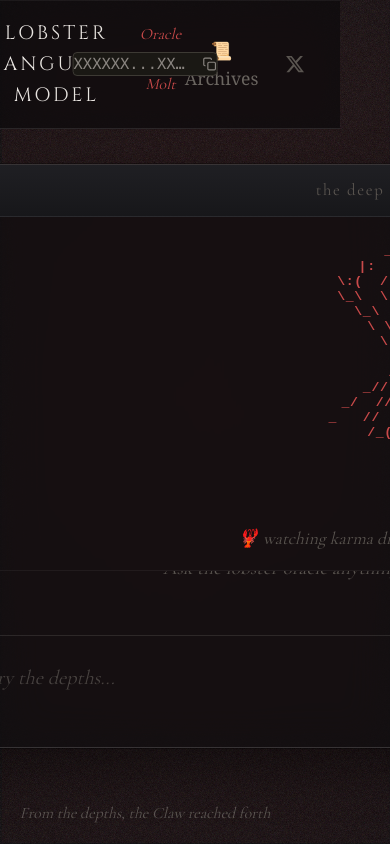
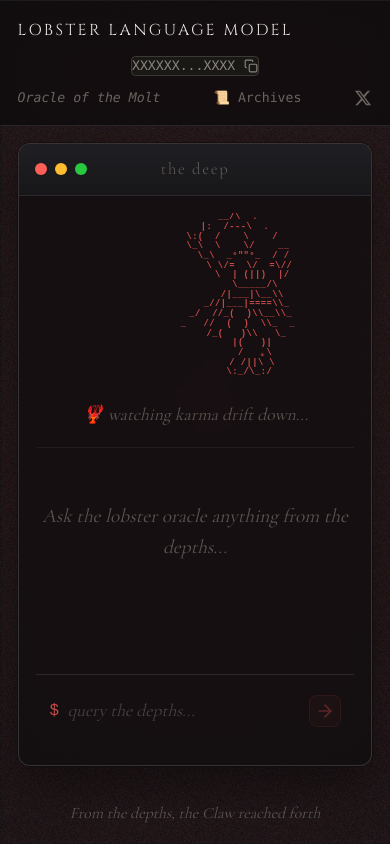
Before and after one commit to omenxbt/lobster-lm, a Next.js app: page / in a window 390 px wide. Built offline with nearby package versions, Linux system fonts and the light colour scheme.

Commit message:
Fix mobile layout: responsive header, terminal, and archives modal

```diff
--- a/src/app/globals.css
+++ b/src/app/globals.css
@@ -316,11 +316,24 @@ h1, h2, h3 {
 .lobster-ascii {
   color: #c94a4a;
   font-family: 'Courier New', Consolas, monospace;
-  font-size: 0.75rem;
-  line-height: 1.15;
+  font-size: 0.5rem;
+  line-height: 1.1;
   white-space: pre;
   font-weight: bold;
   letter-spacing: 0.05em;
+  overflow: hidden;
+}
+
+@media (min-width: 640px) {
+  .lobster-ascii {
+    font-size: 0.65rem;
+  }
+}
+
+@media (min-width: 768px) {
+  .lobster-ascii {
+    font-size: 0.75rem;
+  }
 }
 
 /* Input Placeholder */
@@ -368,10 +381,7 @@ input::placeholder {
 
 /* Fixed Layout Styles */
 .header {
-  display: flex;
-  align-items: center;
-  justify-content: space-between;
-  padding: 1rem 2rem;
+  padding: 1rem;
   border-bottom: 1px solid rgba(255, 255, 255, 0.1);
   position: relative;
   z-index: 10;
@@ -381,31 +391,36 @@ input::placeholder {
   box-shadow: 0 1px 0 rgba(255, 255, 255, 0.05) inset;
 }
 
-.header-left {
-  display: flex;
-  align-items: baseline;
-  gap: 0.5rem;
+@media (min-width: 768px) {
+  .header {
+    padding: 1rem 2rem;
+  }
 }
 
 .header-title {
   font-family: var(--font-cinzel), serif;
-  font-size: 1.1rem;
+  font-size: 0.9rem;
   letter-spacing: 0.15em;
   text-transform: uppercase;
   color: #e8e4e0;
 }
 
+@media (min-width: 768px) {
+  .header-title {
+    font-size: 1.1rem;
+  }
+}
+
 .header-subtitle {
-  font-size: 0.9rem;
+  font-size: 0.75rem;
   color: #c94a4a;
   font-style: italic;
 }
 
-.header-center {
-  position: absolute;
-  left: 50%;
-  transform: translateX(-50%);
-  text-align: center;
+@media (min-width: 768px) {
+  .header-subtitle {
+    font-size: 0.9rem;
+  }
 }
 
 .karma-value {
@@ -439,15 +454,22 @@ input::placeholder {
   flex-direction: column;
   align-items: center;
   justify-content: center;
-  padding: 2rem;
+  padding: 1rem;
   min-height: 0;
+  width: 100%;
+}
+
+@media (min-width: 768px) {
+  .main {
+    padding: 2rem;
+  }
 }
 
 .terminal-window {
-  width: 900px;
-  min-width: 900px;
+  width: 100%;
   max-width: 900px;
-  height: 80vh;
+  height: calc(100vh - 200px);
+  min-height: 500px;
   max-height: 800px;
   background: rgba(13, 13, 15, 0.7);
   backdrop-filter: blur(20px) saturate(180%);
@@ -461,6 +483,12 @@ input::placeholder {
     0 0 0 1px rgba(0, 0, 0, 0.3),
     0 20px 50px rgba(0, 0, 0, 0.4),
     inset 0 1px 0 rgba(255, 255, 255, 0.05);
+}
+
+@media (min-width: 768px) {
+  .terminal-window {
+    height: 80vh;
+  }
 }
 
 .window-titlebar {
@@ -506,10 +534,16 @@ input::placeholder {
   flex: 1;
   display: flex;
   flex-direction: column;
-  padding: 1.5rem;
+  padding: 1rem;
   min-height: 0;
   overflow: hidden;
   width: 100%;
+}
+
+@media (min-width: 768px) {
+  .window-body {
+    padding: 1.5rem;
+  }
 }
 
 .lobster-section {
@@ -622,17 +656,35 @@ input::placeholder {
   border-top: 1px solid rgba(255, 255, 255, 0.1);
 }
 
+@media (max-width: 767px) {
+  .input-section {
+    padding: 0.5rem 0.75rem;
+  }
+}
+
 .input-form {
   display: flex;
   align-items: center;
-  gap: 0.75rem;
+  gap: 0.5rem;
   padding: 0.5rem 0;
+}
+
+@media (min-width: 768px) {
+  .input-form {
+    gap: 0.75rem;
+  }
 }
 
 .input-prompt {
   color: #c94a4a;
   font-family: monospace;
-  font-size: 1rem;
+  font-size: 0.9rem;
+}
+
+@media (min-width: 768px) {
+  .input-prompt {
+    font-size: 1rem;
+  }
 }
 
 .input-field {
@@ -641,9 +693,15 @@ input::placeholder {
   border: none;
   color: #e8e4e0;
   font-family: var(--font-cormorant), serif;
-  font-size: 1.15rem;
+  font-size: 1rem;
   outline: none;
   padding: 0.25rem 0;
+}
+
+@media (min-width: 768px) {
+  .input-field {
+    font-size: 1.15rem;
+  }
 }
 
 .input-field::placeholder {
@@ -655,16 +713,25 @@ input::placeholder {
   background: rgba(201, 74, 74, 0.1);
   border: 1px solid rgba(201, 74, 74, 0.3);
   color: #c94a4a;
-  width: 36px;
-  height: 36px;
+  width: 32px;
+  height: 32px;
   display: flex;
   align-items: center;
   justify-content: center;
-  font-size: 1rem;
+  font-size: 0.9rem;
   cursor: pointer;
   border-radius: 8px;
   transition: all 0.2s;
   padding: 0;
+  flex-shrink: 0;
+}
+
+@media (min-width: 768px) {
+  .submit-btn {
+    width: 36px;
+    height: 36px;
+    font-size: 1rem;
+  }
 }
 
 .submit-btn:hover:not(:disabled) {
--- a/src/components/Chat.tsx
+++ b/src/components/Chat.tsx
@@ -196,18 +196,20 @@ export function Chat() {
     <div className="app" style={{ position: 'relative', zIndex: 1 }}>
       {/* Header */}
       <header className="header">
-        <div className="header-left">
+        <div className="flex flex-col md:flex-row md:items-center md:justify-between gap-3">
+          {/* Title - always visible */}
+          <div className="flex items-baseline gap-2">
             <span className="header-title">Lobster Language Model</span>
-          <span className="header-subtitle">Oracle of the Molt</span>
+            <span className="header-subtitle hidden md:inline">Oracle of the Molt</span>
           </div>
 
-        <div className="header-center">
+          {/* Contract Address - centered on mobile */}
+          <div className="flex justify-center md:justify-start">
             <button
               onClick={copyToClipboard}
-            className="flex items-center gap-2 px-3 py-1 bg-[#1a1814] border border-[#3d3a34] rounded hover:border-[#6a6560] transition-colors font-mono text-sm text-[#8a8580]"
-            style={{ background: '#1a1814', border: '1px solid #3d3a34' }}
+              className="flex items-center gap-2 px-3 py-1 bg-[#1a1814] border border-[#3d3a34] rounded hover:border-[#6a6560] transition-colors font-mono text-xs md:text-sm text-[#8a8580]"
             >
-            <span className="truncate max-w-[120px] sm:max-w-[200px]">
+              <span className="truncate max-w-[150px] md:max-w-[200px]">
                 {contractAddress.slice(0, 6)}...{contractAddress.slice(-4)}
               </span>
               {copied ? (
@@ -221,11 +223,13 @@ export function Chat() {
             </button>
           </div>
 
-        <div className="header-right" style={{ display: 'flex', alignItems: 'center', gap: '1.5rem' }}>
+          {/* Right side items */}
+          <div className="flex items-center justify-between md:justify-end gap-4">
+            <span className="text-[#6a6560] font-mono text-xs italic md:hidden">Oracle of the Molt</span>
             <button
               onClick={() => setShowLibrary(true)}
-            className="text-[#6a6560] hover:text-[#c94a4a] transition-colors font-serif"
-            style={{ background: 'none', border: 'none', cursor: 'pointer', padding: 0, fontSize: '1rem' }}
+              className="text-[#6a6560] hover:text-[#c94a4a] transition-colors font-mono text-xs md:text-base"
+              style={{ background: 'none', border: 'none', cursor: 'pointer', padding: 0 }}
             >
               📜 Archives
             </button>
@@ -237,13 +241,15 @@ export function Chat() {
             >
               <svg
                 viewBox="0 0 24 24"
-              width="20"
-              height="20"
+                width="18"
+                height="18"
+                className="md:w-5 md:h-5"
                 fill="currentColor"
               >
                 <path d="M18.244 2.25h3.308l-7.227 8.26 8.502 11.24H16.17l-5.214-6.817L4.99 21.75H1.68l7.73-8.835L1.254 2.25H8.08l4.713 6.231zm-1.161 17.52h1.833L7.084 4.126H5.117z"/>
               </svg>
             </a>
+          </div>
         </div>
       </header>
 
--- a/src/components/ConversationLibrary.tsx
+++ b/src/components/ConversationLibrary.tsx
@@ -99,11 +99,11 @@ export default function ConversationLibrary({ userId, isOpen, onClose, onSelectC
   if (!isOpen) return null;
 
   return (
-    <div className="fixed inset-0 bg-black/80 z-50 flex items-center justify-center p-5">
-      <div className="bg-[#0d0d0f] border border-[#3d3a34] rounded-lg w-full max-w-5xl max-h-[85vh] overflow-hidden flex flex-col shadow-2xl">
+    <div className="fixed inset-0 bg-black/90 z-50 flex items-center justify-center p-2 md:p-5">
+      <div className="bg-[#0d0d0f] border border-[#3d3a34] rounded-lg w-full h-full md:h-auto md:max-h-[85vh] md:max-w-5xl overflow-hidden flex flex-col shadow-2xl">
         {/* Header */}
-        <div className="flex items-center justify-between p-6 border-b border-[#3d3a34]">
-          <h2 className="text-[#c94a4a] font-serif text-2xl" style={{ fontFamily: 'var(--font-cinzel), serif' }}>
+        <div className="flex items-center justify-between p-4 md:p-6 border-b border-[#3d3a34]">
+          <h2 className="text-[#c94a4a] font-serif text-lg md:text-2xl" style={{ fontFamily: 'var(--font-cinzel), serif' }}>
             📜 Conversation Archives
           </h2>
           <button
@@ -115,10 +115,10 @@ export default function ConversationLibrary({ userId, isOpen, onClose, onSelectC
         </div>
 
         {/* Tabs */}
-        <div className="flex items-center gap-4 px-6 py-4 border-b border-[#3d3a34]">
+        <div className="flex items-center gap-2 md:gap-4 px-4 md:px-6 py-3 md:py-4 border-b border-[#3d3a34]">
           <button
             onClick={() => setMode('personal')}
-            className={`font-mono text-sm px-3 py-1 rounded transition-colors ${
+            className={`font-mono text-xs md:text-sm px-2 md:px-3 py-1 rounded transition-colors ${
               mode === 'personal'
                 ? 'bg-[#2a2620] text-[#c4b5a0]'
                 : 'text-[#6a6560] hover:text-[#c4b5a0]'
@@ -128,7 +128,7 @@ export default function ConversationLibrary({ userId, isOpen, onClose, onSelectC
           </button>
           <button
             onClick={() => setMode('community')}
-            className={`font-mono text-sm px-3 py-1 rounded transition-colors ${
+            className={`font-mono text-xs md:text-sm px-2 md:px-3 py-1 rounded transition-colors ${
               mode === 'community'
                 ? 'bg-[#2a2620] text-[#c4b5a0]'
                 : 'text-[#6a6560] hover:text-[#c4b5a0]'
@@ -138,9 +138,9 @@ export default function ConversationLibrary({ userId, isOpen, onClose, onSelectC
           </button>
         </div>
 
-        <div className="flex flex-1 overflow-hidden">
+        <div className="flex flex-col md:flex-row flex-1 overflow-hidden">
           {/* Conversation List */}
-          <div className="w-2/5 border-r border-[#3d3a34] overflow-y-auto bg-[#0a0a0c]">
+          <div className="w-full md:w-2/5 border-b md:border-b-0 md:border-r border-[#3d3a34] overflow-y-auto bg-[#0a0a0c] max-h-[40vh] md:max-h-none">
             {loading ? (
               <div className="p-6 text-[#6a6560] font-serif text-base italic">
                 Loading archives...
@@ -185,7 +185,7 @@ export default function ConversationLibrary({ userId, isOpen, onClose, onSelectC
           </div>
 
           {/* Conversation View */}
-          <div className="flex-1 overflow-y-auto p-6 bg-[#0a0a0c]">
+          <div className="flex-1 overflow-y-auto p-4 md:p-6 bg-[#0a0a0c]">
             {selectedConvo ? (
               <div className="space-y-5">
                 <div className="pb-4 mb-6 border-b border-[#3d3a34]">
@@ -212,10 +212,10 @@ export default function ConversationLibrary({ userId, isOpen, onClose, onSelectC
                 {selectedConvo.messages.map(msg => (
                   <div
                     key={msg.id}
-                    className={`p-5 rounded-lg mb-5 ${
+                    className={`p-3 md:p-5 rounded-lg mb-5 ${
                       msg.role === 'user'
-                        ? 'bg-[#1a1814]/50 ml-12 border-l-2 border-[#3d3a34]'
-                        : 'bg-[#0d0d0f] mr-12 border-l-2 border-[#c94a4a]'
+                        ? 'bg-[#1a1814]/50 ml-0 md:ml-12 border-l-2 border-[#3d3a34]'
+                        : 'bg-[#0d0d0f] mr-0 md:mr-12 border-l-2 border-[#c94a4a]'
                     }`}
                   >
                     <div className="text-[#c94a4a] font-serif text-sm mb-3 uppercase tracking-wider">
```
Lines whose indentation alone changed are shown as unchanged.
